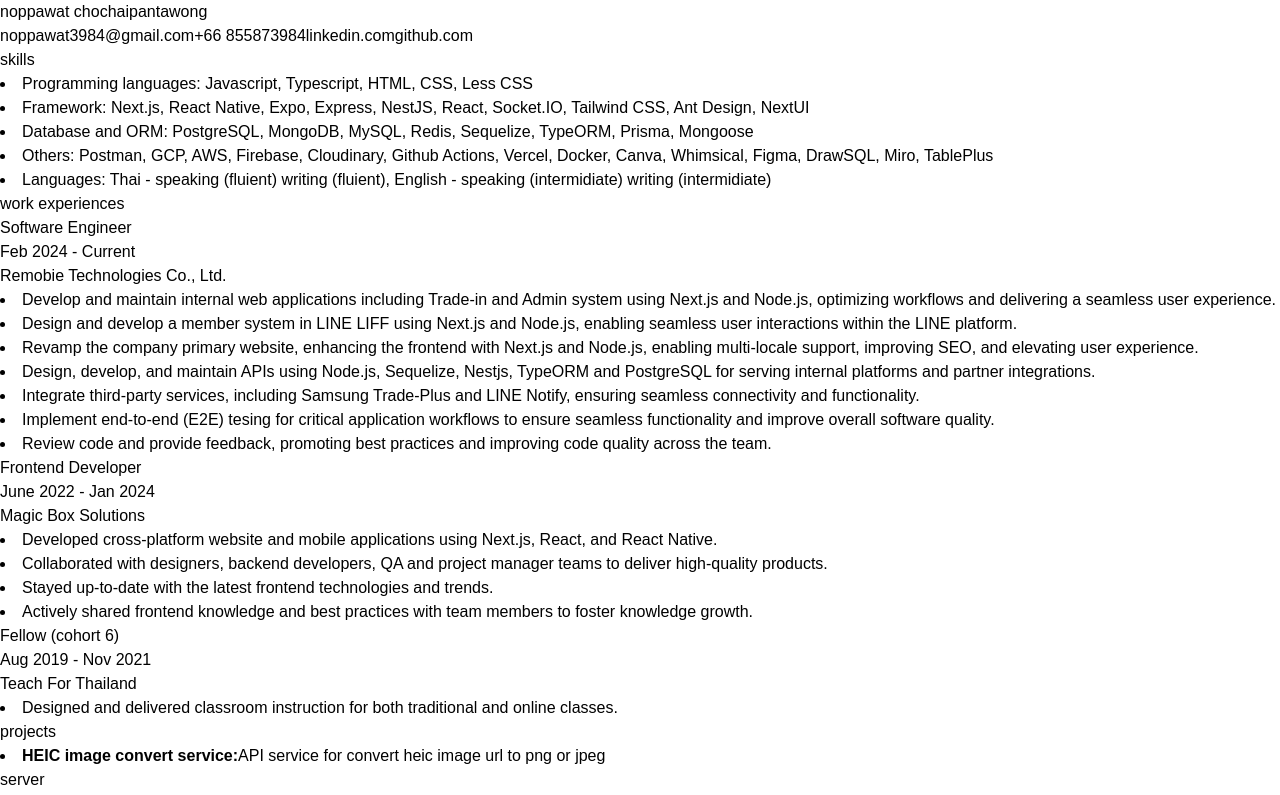
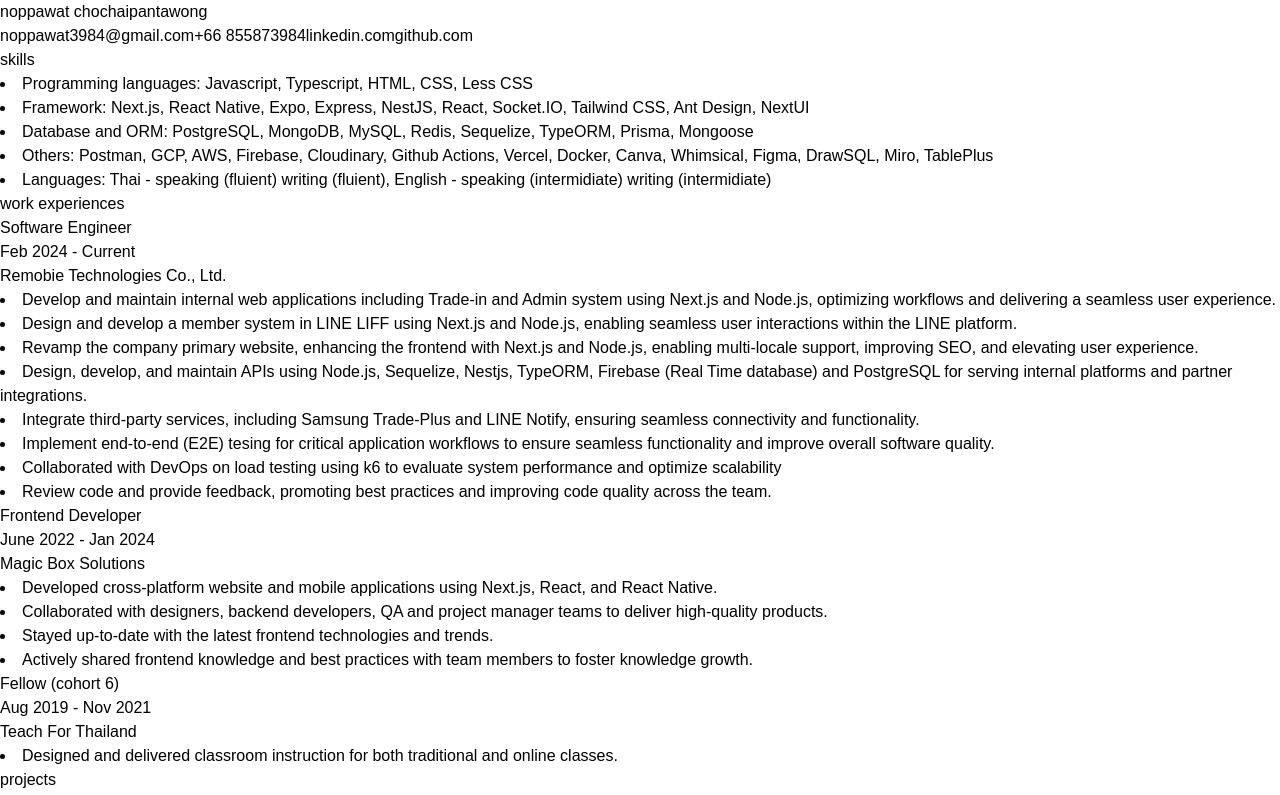
Before and after one commit to Noppawat3939/resume, a Next.js app: page / in a window 1280 px wide. Shown: the top 795 px of the page. Built offline with nearby package versions, Linux system fonts and the light colour scheme.

Commit message:
update response

```diff
--- a/package.json
+++ b/package.json
@@ -1,6 +1,6 @@
 {
   "name": "resume",
-  "version": "1.0.1",
+  "version": "1.0.2",
   "private": true,
   "scripts": {
     "dev": "next dev --turbopack",
--- a/src/data/profile.ts
+++ b/src/data/profile.ts
@@ -69,9 +69,10 @@
       "Develop and maintain internal web applications including Trade-in and Admin system using Next.js and Node.js, optimizing workflows and delivering a seamless user experience.",
       "Design and develop a member system in LINE LIFF using Next.js and Node.js, enabling seamless user interactions within the LINE platform.",
       "Revamp the company primary website, enhancing the frontend with Next.js and Node.js, enabling multi-locale support, improving SEO, and elevating user experience.",
-      "Design, develop, and maintain APIs using Node.js, Sequelize, Nestjs, TypeORM and PostgreSQL for serving internal platforms and partner integrations.",
+      "Design, develop, and maintain APIs using Node.js, Sequelize, Nestjs, TypeORM, Firebase (Real Time database) and PostgreSQL for serving internal platforms and partner integrations.",
       "Integrate third-party services, including Samsung Trade-Plus and LINE Notify, ensuring seamless connectivity and functionality.",
       "Implement end-to-end (E2E) tesing for critical application workflows to ensure seamless functionality and improve overall software quality.",
+      "Collaborated with DevOps on load testing using k6 to evaluate system performance and optimize scalability",
       "Review code and provide feedback, promoting best practices and improving code quality across the team.",
     ],
     periods: {
```
